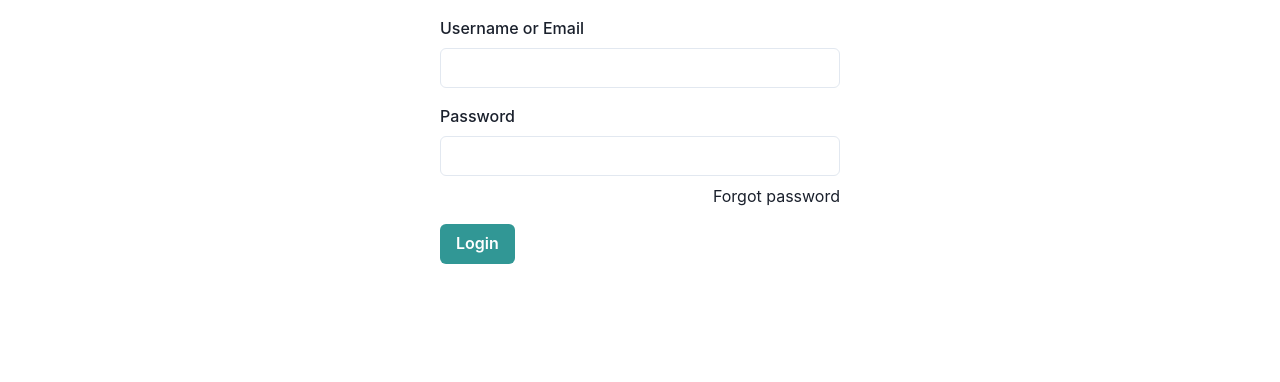
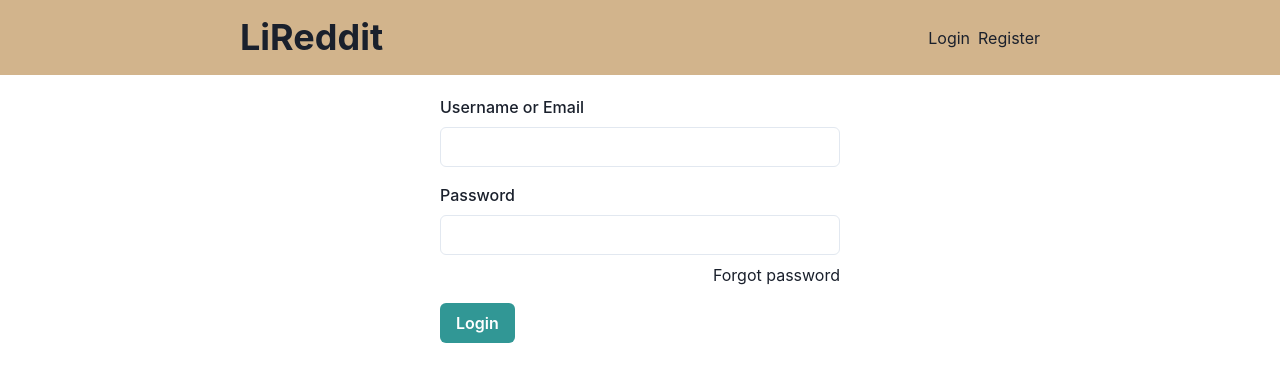
Before and after one commit to DigantaSom/lireddit, a Next.js app in the folder web/: page /login in a window 1280 px wide. Shown: the top 382 px of the page. Built offline with nearby package versions, Linux system fonts and the light colour scheme; no server answers.

Commit message:
wrapped create post, login, register page under Layout component

```diff
--- a/web/src/pages/create-post.tsx
+++ b/web/src/pages/create-post.tsx
@@ -3,7 +3,7 @@ import { Form, Formik } from 'formik';
 import { useRouter } from 'next/router';
 import React from 'react';
 import InputField from '../components/InputField';
-import Wrapper from '../components/Wrapper';
+import Layout from '../components/Layout';
 import { useCreatePostMutation } from '../generated/graphql';
 import { useIsAuth } from '../utils/useIsAuth';
 import { withApollo } from '../utils/withApollo';
@@ -15,7 +15,7 @@ const CreatePost = () => {
   useIsAuth();
 
   return (
-    <Wrapper variant='small'>
+    <Layout variant='small'>
       <Formik
         initialValues={{ title: '', text: '' }}
         onSubmit={async values => {
@@ -46,7 +46,7 @@ const CreatePost = () => {
           </Form>
         )}
       </Formik>
-    </Wrapper>
+    </Layout>
   );
 };
 
--- a/web/src/pages/login.tsx
+++ b/web/src/pages/login.tsx
@@ -4,7 +4,7 @@ import { Form, Formik } from 'formik';
 import NextLink from 'next/link';
 import { useRouter } from 'next/router';
 import InputField from '../components/InputField';
-import Wrapper from '../components/Wrapper';
+import Layout from '../components/Layout';
 import { MeDocument, MeQuery, useLoginMutation } from '../generated/graphql';
 import { toErrorMap } from '../utils/toErrorMap';
 import { withApollo } from '../utils/withApollo';
@@ -14,7 +14,7 @@ const Login = () => {
   const router = useRouter();
 
   return (
-    <Wrapper variant='small'>
+    <Layout variant='small'>
       <Formik
         initialValues={{ usernameOrEmail: '', password: '' }}
         onSubmit={async (values, { setErrors }) => {
@@ -63,7 +63,7 @@ const Login = () => {
           </Form>
         )}
       </Formik>
-    </Wrapper>
+    </Layout>
   );
 };
 
--- a/web/src/pages/register.tsx
+++ b/web/src/pages/register.tsx
@@ -3,7 +3,7 @@ import { Box } from '@chakra-ui/layout';
 import { Form, Formik } from 'formik';
 import { useRouter } from 'next/router';
 import InputField from '../components/InputField';
-import Wrapper from '../components/Wrapper';
+import Layout from '../components/Layout';
 import { MeDocument, MeQuery, useRegisterMutation } from '../generated/graphql';
 import { toErrorMap } from '../utils/toErrorMap';
 import { withApollo } from '../utils/withApollo';
@@ -13,7 +13,7 @@ const Register = () => {
   const router = useRouter();
 
   return (
-    <Wrapper variant='small'>
+    <Layout variant='small'>
       <Formik
         initialValues={{ username: '', email: '', password: '' }}
         onSubmit={async (values, { setErrors }) => {
@@ -56,7 +56,7 @@ const Register = () => {
           </Form>
         )}
       </Formik>
-    </Wrapper>
+    </Layout>
   );
 };
 
```
